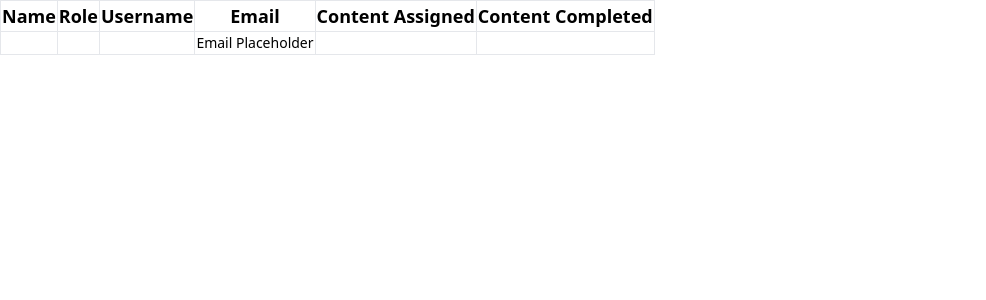
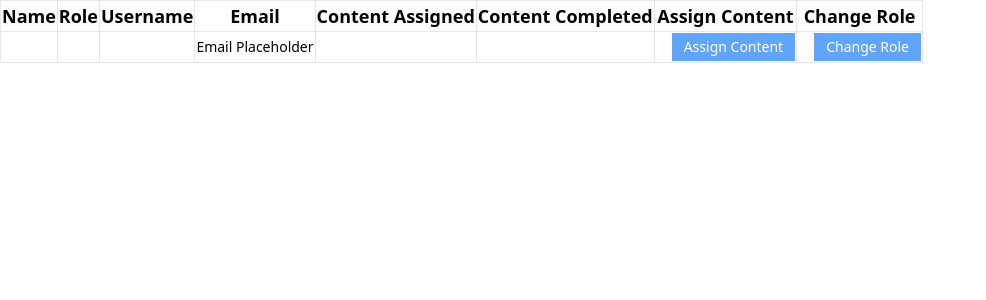
Before and after one commit to Alliance-Cloud-Services/TrainingSite, a FastAPI app: template templates/user.html in a window 1280 px wide. Shown: the top 300 px of the page, without its empty margins (0-986 px from the left). Run offline with FastAPI, Linux system fonts and the light colour scheme; the template is opened without the code that fills it, so the values that code supplies are empty; some libraries are stand-ins or nearby versions.

Commit message:
Added view for assigning content to a user.

```diff
--- a/main.py
+++ b/main.py
@@ -9,7 +9,7 @@ import aiofiles
 
 from typing import Optional, List
 
-from fastapi import FastAPI, Body, File, HTTPException, status, UploadFile, Request, Header
+from fastapi import FastAPI, Body, File, HTTPException, status, UploadFile, Request, Header, Form
 from fastapi.responses import HTMLResponse, FileResponse
 from fastapi.templating import Jinja2Templates
 from pydantic import ConfigDict, BaseModel, Field
@@ -88,21 +88,21 @@ async def get_user(id: str):
 
 # Add content to the user's assigned content.
 
-@app.put("/user/{id}/content/{vid}", response_description="Assign content to a user.", response_model=UserModel, response_model_by_alias=False)
-async def update_user_content(id:str, vid:str, user:UpdateUserModel = Body(...)):
-    user = {k: v for k, v in user.model_dump(by_alias=True).items() if v is not None}
-    if(len(user) > 1):
+@app.post("/user/{id}/ac/", response_description="Assign content to a user.", response_model=UserModel, response_model_by_alias=False)
+async def update_user_content(id:str, vid:Annotated[str, Form()]):
+    user = await user_collection.find_one(({"user_name": id}))
+    if user is not None:
         update_result = await user_collection.find_one_and_update(
-            {"_id": ObjectId(id)},
-            {"$push": { "content_assigned":vid }}
+            {"user_name": id },
+            {"$push": { "content_assigned": vid}}
         )
     if update_result is not None:
         return update_result
     else:
         raise HTTPException(status_code=404, detail=f"User {id} not found.")
-    if(existing_user := await user_collection.find_one({"_id": id})) is not None:
-        return existing_user
-    raise HTTPException(status_code=404, detail=f"User {id} not found.")
+    # if(existing_user := await user_collection.find_one({"_id": id})) is not None:
+    #     return existing_user
+    # raise HTTPException(status_code=404, detail=f"User {id} not found.")
 
 
 # Add content to a user's completed content.
@@ -273,7 +273,7 @@ async def get_videos():
     for vid in os.scandir(vid_dir):
        if vid.is_file():
         videos.append(vid.name)
-    return {"vids": videos}
+    return videos
 
 
 # View for a single user
@@ -286,6 +286,16 @@ async def user_view(request: Request, id: str):
     else:
         raise HTTPException(status_code=404, detail=f"User {id} not found.")
 
+# View for assigning content to a user.
+@app.get("/v/user/{id}/ac", response_description="Assign content to a user.", response_class=HTMLResponse)
+async def assign_content_view(request: Request, id:str):
+    user = await user_collection.find_one({"user_name": id})
+    videos = await get_videos()
+    context = {"request": request, "user": user, "vids": videos}
+    if user is not None:
+        return templates.TemplateResponse("assign_content.html", context)
+    else:
+        raise HTTPException(status_code=404, detail=f"User {id} not found.")
 # View for list of users.
 @app.get("/v/users", response_description="Get a list of users", response_class=HTMLResponse)
 async def homepage(request: Request, hx_request: Optional[str] = Header(None)):
@@ -305,7 +315,16 @@ async def index(request: Request):
 
 # Video view
 
-@ app.get("/v/vid/{id}", response_description="Get a video to view.", response_class=HTMLResponse)
+@app.get("/v/vid/{id}", response_description="Get a video to view.", response_class=HTMLResponse)
 async def get_video(request: Request, id: str):
     context = {"request": request, "id": id}
     return templates.TemplateResponse("video.html", context)
+
+
+# View all videos
+
+@app.get("/v/videos", response_description="Get all the content on the server.", response_class=HTMLResponse)
+async def get_videos_view(request: Request):
+    videos = await get_videos()
+    context = {"request": request, "vids": videos}
+    return templates.TemplateResponse("content_list.html", context)
--- a/templates/content_completed.html
+++ b/templates/content_completed.html
@@ -1,3 +1,4 @@
 {% for vid in user.content_completed %}
+    <!-- Add a link to the video. -->
     <li class="list-circle">{{vid}}</li>
 {% endfor %}
--- /dev/null
+++ b/templates/content_list.html
@@ -0,0 +1,3 @@
+{% for vid in vids %}
+    <input type="checkbox" value="{{vid}}" name="vid"> {{vid}} </input>
+{% endfor %}
--- a/templates/user.html
+++ b/templates/user.html
@@ -20,6 +20,8 @@
                     <th class="border">Email</th>
                     <th class="border">Content Assigned</th>
                     <th class="border">Content Completed</th>
+                    <th class="border">Assign Content</th>
+                    <th class="border">Change Role</th>
                 </tr>
             </thead>
             <tbody class="text-center text-sm">
--- a/templates/user_table.html
+++ b/templates/user_table.html
@@ -5,4 +5,6 @@
     <td class="border">Email Placeholder</td>
     <td class="border"><ul>{%include 'content_assigned.html' %}</ul></td>
     <td class="border"><ul>{% include 'content_completed.html' %}</ul></td>
+    <td class="border"><a href="/v/user/{{user.user_name}}/ac"><button class="px-3 py-1 bg-blue-400 text-white ml-4">Assign Content</button></a></td>
+    <td class="border"><button class="px-3 py-1 bg-blue-400 text-white ml-4">Change Role</button></td>
 </tr>
```
Also changed, not shown: templates/assign_content.html (added, +22 -0 lines), templates/upload_content.html (added).
